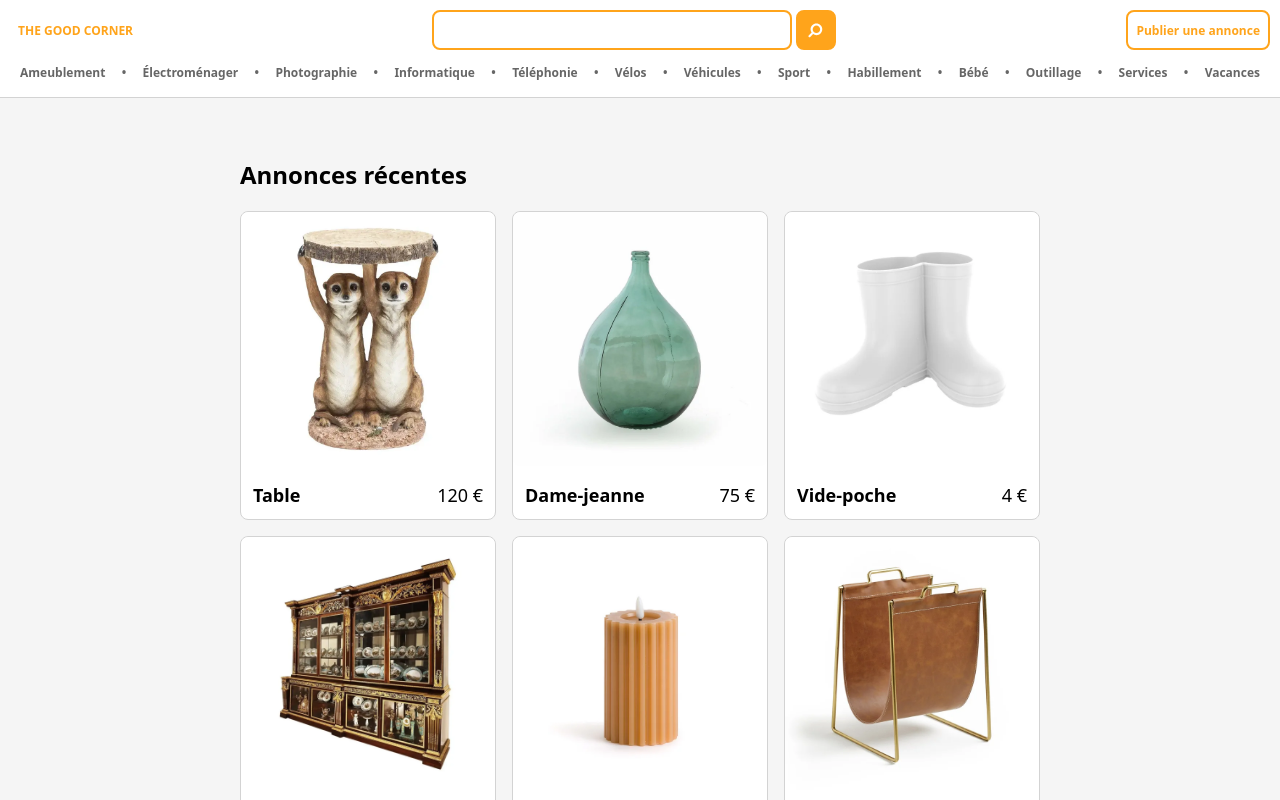
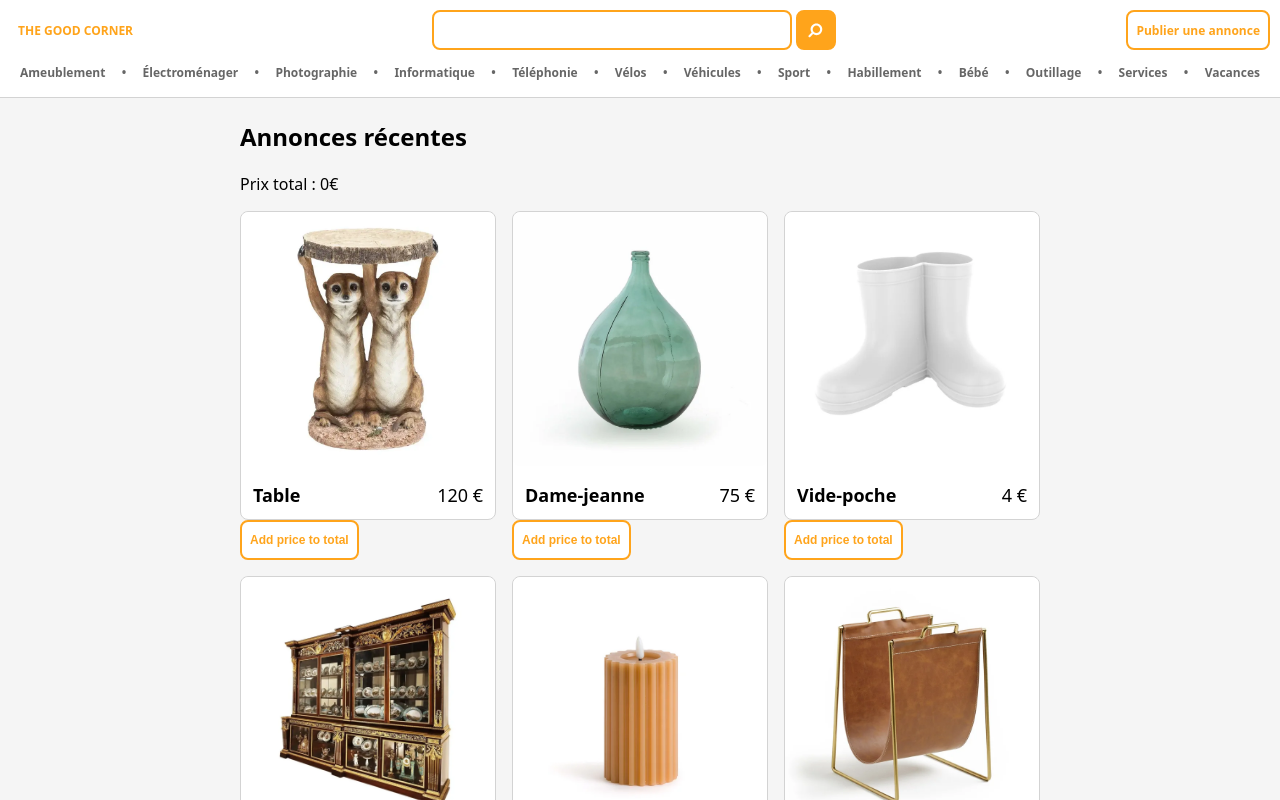
Before and after one commit to aglevillayer/TheGoodCorner, a Next.js app in the folder frontend/: page / in a window 1280 px wide. Shown: the top 800 px of the page. Built offline with nearby package versions, Linux system fonts and the light colour scheme.

Commit message:
week2-j2 : add routes and useState for cart

```diff
--- a/frontend/src/components/AdCard.tsx
+++ b/frontend/src/components/AdCard.tsx
@@ -1,4 +1,4 @@
-import styles from "./adCard.module.css"; // Qu'il ait pour nom adCard.module.css permet de relier directement le module à adCard
+import styles from "./AdCard.module.css"; // Qu'il ait pour nom adCard.module.css permet de relier directement le module à adCard
 
 export type AdCardProps = {
   title: string;
@@ -7,7 +7,7 @@ export type AdCardProps = {
   link: string;
 };
 
-export const AdCard = ({ title, imgUrl, price, link }: AdCardProps) => {
+export default function AdCard({ title, imgUrl, price, link }: AdCardProps) {
   return (
     <div className={styles["ad-card-container"]}>
       <a className={styles["ad-card-link"]} href={link}>
@@ -19,4 +19,4 @@ export const AdCard = ({ title, imgUrl, price, link }: AdCardProps) => {
       </a>
     </div>
   );
-};
+}
--- /dev/null
+++ b/frontend/src/components/Layout.tsx
@@ -0,0 +1,18 @@
+import Head from "next/head";
+import Header from "@/components/Header";
+import { ReactNode } from "react";
+
+export default function Layout({ children }: { children: ReactNode }) {
+  return (
+    <>
+      <Head>
+        <title>Create Next App</title>
+        <meta name="description" content="Generated by create next app" />
+        <meta name="viewport" content="width=device-width, initial-scale=1" />
+        <link rel="icon" href="/favicon.ico" />
+      </Head>
+      <Header />
+      <main className="main-content">{children}</main>
+    </>
+  );
+}
--- a/frontend/src/components/RecentAds.tsx
+++ b/frontend/src/components/RecentAds.tsx
@@ -1,6 +1,9 @@
-import { AdCardProps, AdCard } from "./AdCard";
+import { AdCardProps } from "./AdCard";
+import AdCard from "./AdCard";
+import { useState } from "react";
 
-export const RecentAds = () => {
+export default function RecentAds() {
+  const [total, setTotal] = useState(0);
   const ads: AdCardProps[] = [
     {
       imgUrl: "/images/table.webp",
@@ -42,17 +45,27 @@ export const RecentAds = () => {
   return (
     <>
       <h2>Annonces récentes</h2>
+      <p> Prix total : {total}€</p>
       <section className="recent-ads">
         {ads.map((ad) => (
+          <div key={ad.title}>
             <AdCard
               imgUrl={ad.imgUrl}
               link={ad.link}
               price={ad.price}
               title={ad.title}
-            key={ad.title}
             />
+            <button
+              className="button"
+              onClick={() => {
+                setTotal(total + ad.price);
+              }}
+            >
+              Add price to total
+            </button>
+          </div>
         ))}
       </section>
     </>
   );
-};
+}
--- a/frontend/src/pages/_app.tsx
+++ b/frontend/src/pages/_app.tsx
@@ -1,9 +1,14 @@
 import "@/styles/globals.css";
 import type { AppProps } from "next/app";
 import dynamic from "next/dynamic";
+import Layout from "@/components/Layout";
 
 function App({ Component, pageProps }: AppProps) {
-  return <Component {...pageProps} />;
+  return (
+    <Layout>
+      <Component {...pageProps} />
+    </Layout>
+  );
 }
 
 // Disabling SSR
--- a/frontend/src/pages/index.tsx
+++ b/frontend/src/pages/index.tsx
@@ -1,24 +1,11 @@
 import Head from "next/head";
 import styles from "@/styles/Home.module.css";
-import { Header } from "@/components/Header";
-import { RecentAds } from "@/components/RecentAds";
+import RecentAds from "@/components/RecentAds";
 
 export default function Home() {
   return (
     <>
-      <Head>
-        <title>Create Next App</title>
-        <meta name="description" content="Generated by create next app" />
-        <meta name="viewport" content="width=device-width, initial-scale=1" />
-        <link rel="icon" href="/favicon.ico" />
-      </Head>
-      <p>Lets start</p>
-      <body>
-        <main className="main-content">
-          <Header />
-          <RecentAds />
-        </main>
-      </body>
+      <RecentAds />
     </>
   );
 }
```
Also changed, not shown: frontend/src/components/Header.tsx (+16 -16 lines), frontend/src/pages/about.tsx (added, +8 -0 lines), frontend/src/pages/ads/[slug].tsx (added, +12 -0 lines). Lines whose indentation alone changed are shown as unchanged.
